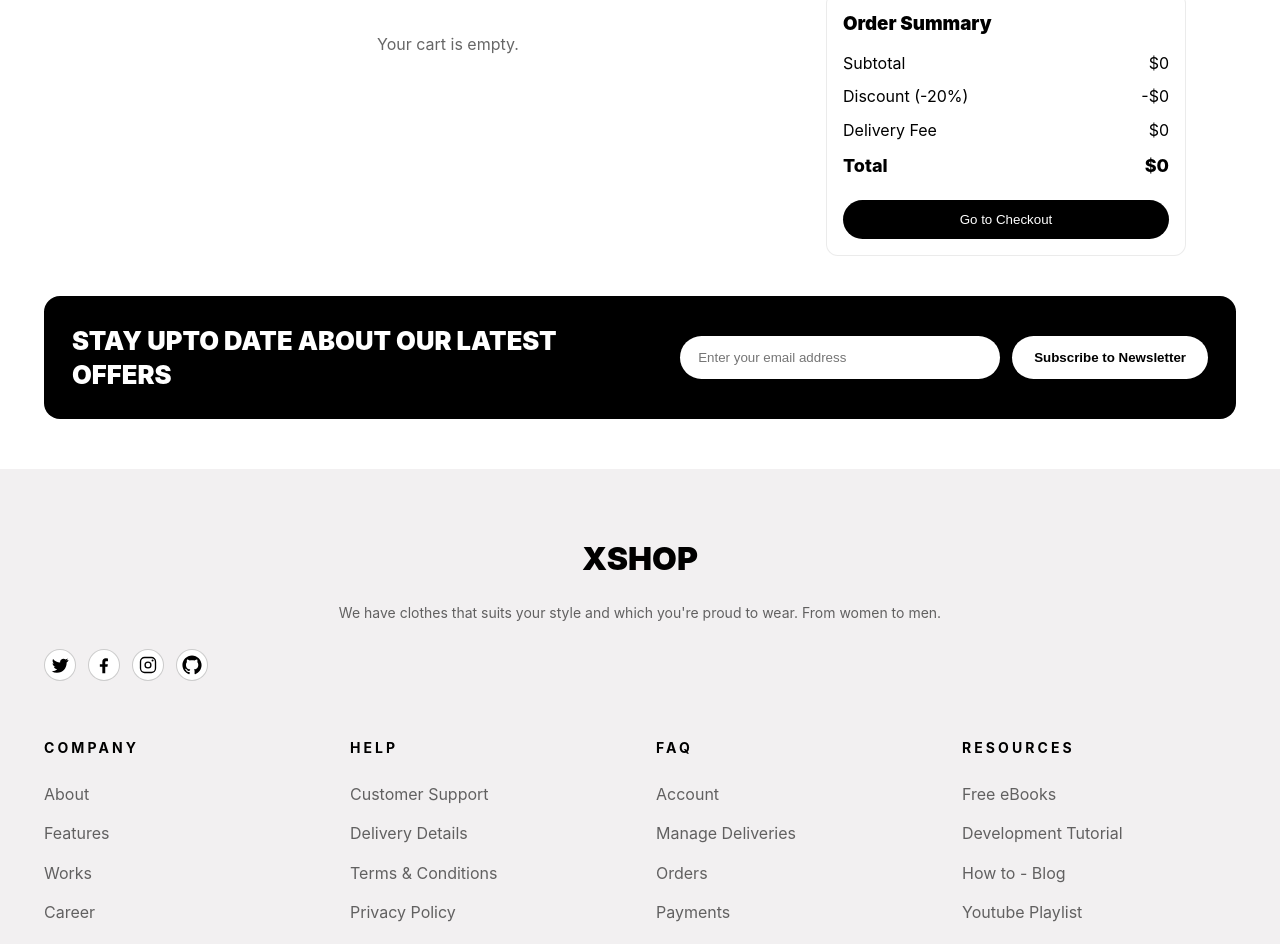
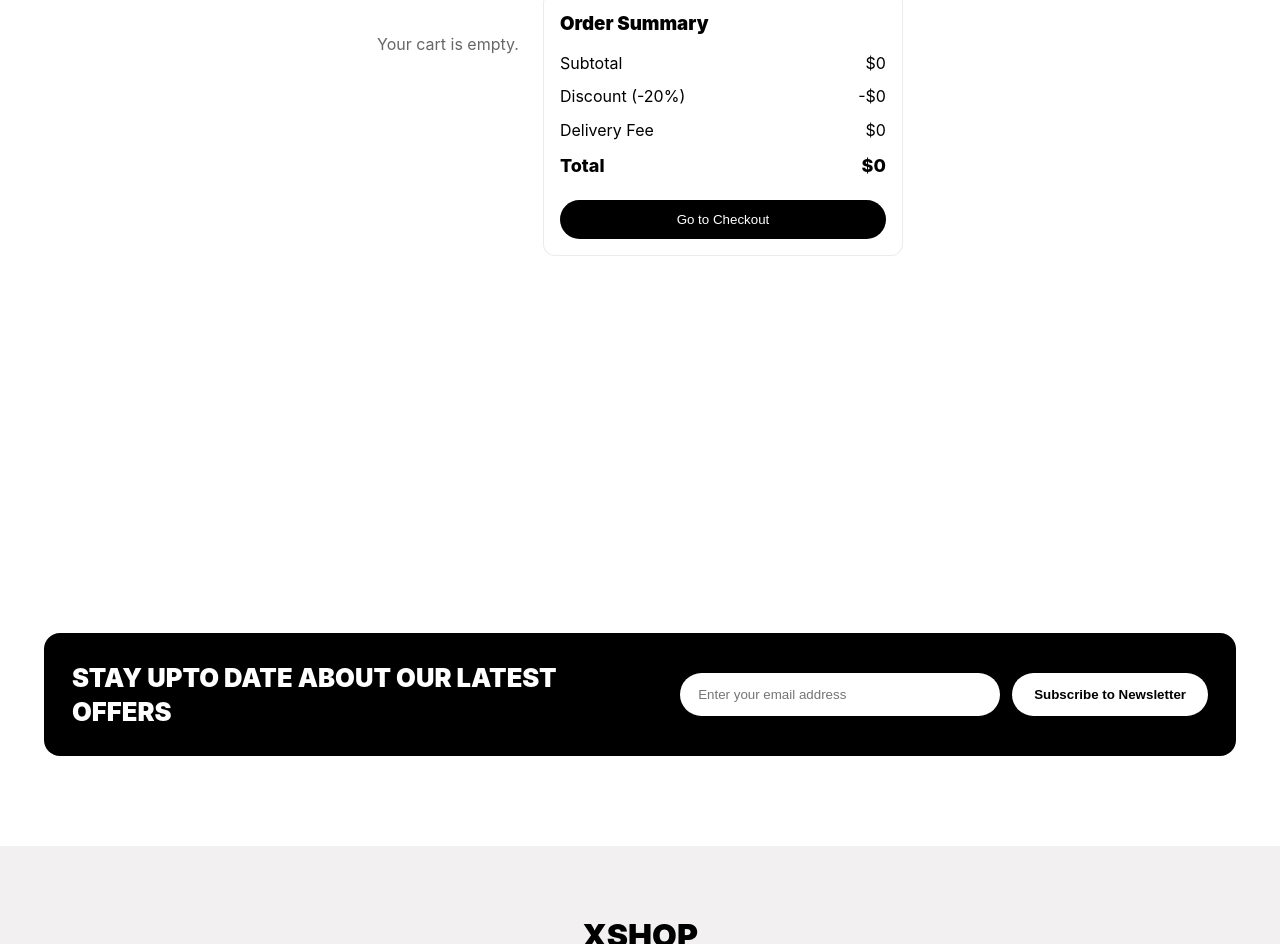
Before and after one commit to NamVu1106/shopco-web-master, a plain HTML site: page cart.html in a window 1280 px wide. Shown: the part 198-1142 px from the top of the page. Drawn offline with Linux system fonts and the light colour scheme.

Commit message:
Fix cart Order Summary display - add !important to override conflicting CSS

```diff
--- a/cart.html
+++ b/cart.html
@@ -6,8 +6,9 @@
   <title>Your Cart - SHOP.CO</title>
   <link rel="stylesheet" href="styles.css">
   <style>
-    .cart-wrap{max-width:1140px;margin:24px auto 40px;padding:0 24px}
-    .cart-grid{display:grid;grid-template-columns:1fr 360px;gap:24px}
+    body{min-height:100vh!important;display:flex!important;flex-direction:column!important}
+    .cart-wrap{max-width:1140px;margin:24px auto 40px;padding:0 24px;min-height:calc(100vh - 200px)!important;flex:1!important}
+    .cart-grid{display:grid;grid-template-columns:1fr 360px;gap:24px;align-items:start}
     .cart-item{display:flex;align-items:center;gap:14px;border:1px solid rgba(0,0,0,.08);border-radius:12px;padding:12px;margin-bottom:12px;background:#fff}
     .cart-item img{width:60px;height:60px;object-fit:cover;border-radius:8px;border:1px solid rgba(0,0,0,.08)}
     .ci-title{font-weight:600}
@@ -17,7 +18,7 @@
     .qty button{width:28px;height:28px;border:0;background:#fff;cursor:pointer}
     .qty span{width:28px;text-align:center}
     .ci-remove{border:1px solid rgba(208,0,0,.3);background:#fff;color:#d00;cursor:pointer;border-radius:8px;padding:6px 10px;font-weight:600}
-    .summary{border:1px solid rgba(0,0,0,.08);border-radius:12px;padding:16px;background:#fff}
+    .summary{border:1px solid rgba(0,0,0,.08);border-radius:12px;padding:16px;background:#fff;position:sticky!important;top:100px!important;max-height:calc(100vh - 120px)!important;overflow-y:auto!important;z-index:10!important}
     .summary h3{margin:0 0 12px}
     .sum-row{display:flex;justify-content:space-between;margin:8px 0}
     .sum-total{font-weight:800;font-size:18px}
@@ -72,7 +73,7 @@
       .qty button{width:24px;height:24px;font-size:12px}
       .qty span{width:24px;font-size:12px}
       .ci-remove{font-size:12px;padding:4px 8px}
-      .summary{padding:16px;position:relative;top:0;max-height:none;overflow-y:visible}
+      .summary{padding:16px;position:relative;top:0;max-height:none;overflow-y:visible;margin-top:20px}
       .summary h3{font-size:18px;margin-bottom:12px;text-align:center}
       .sum-row{font-size:15px;margin:8px 0}
       .sum-total{font-size:18px}
@@ -215,7 +216,7 @@
     </div>
   </section>
 
-  <div id="footer"></div>
+  <div id="footer" style="margin-top:auto"></div>
 
   <script src="script.js"></script>
   <script>
```
